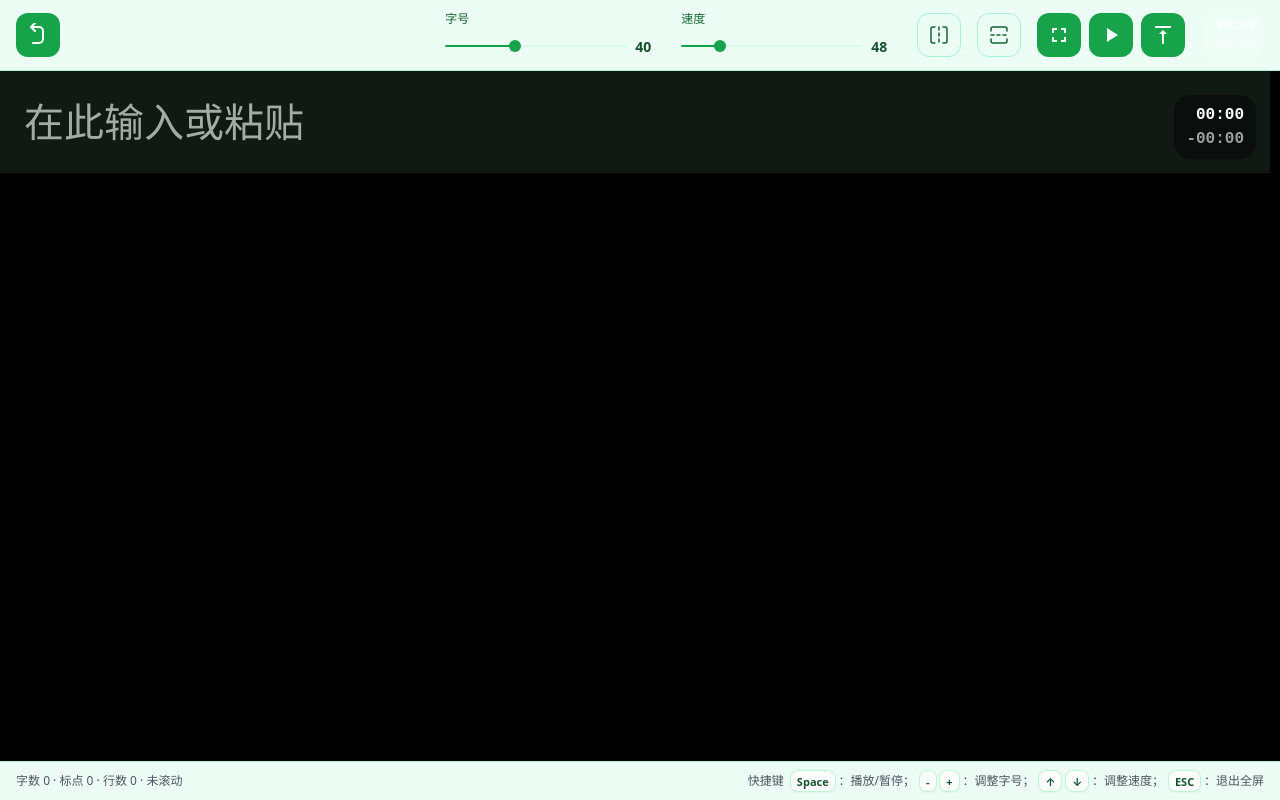
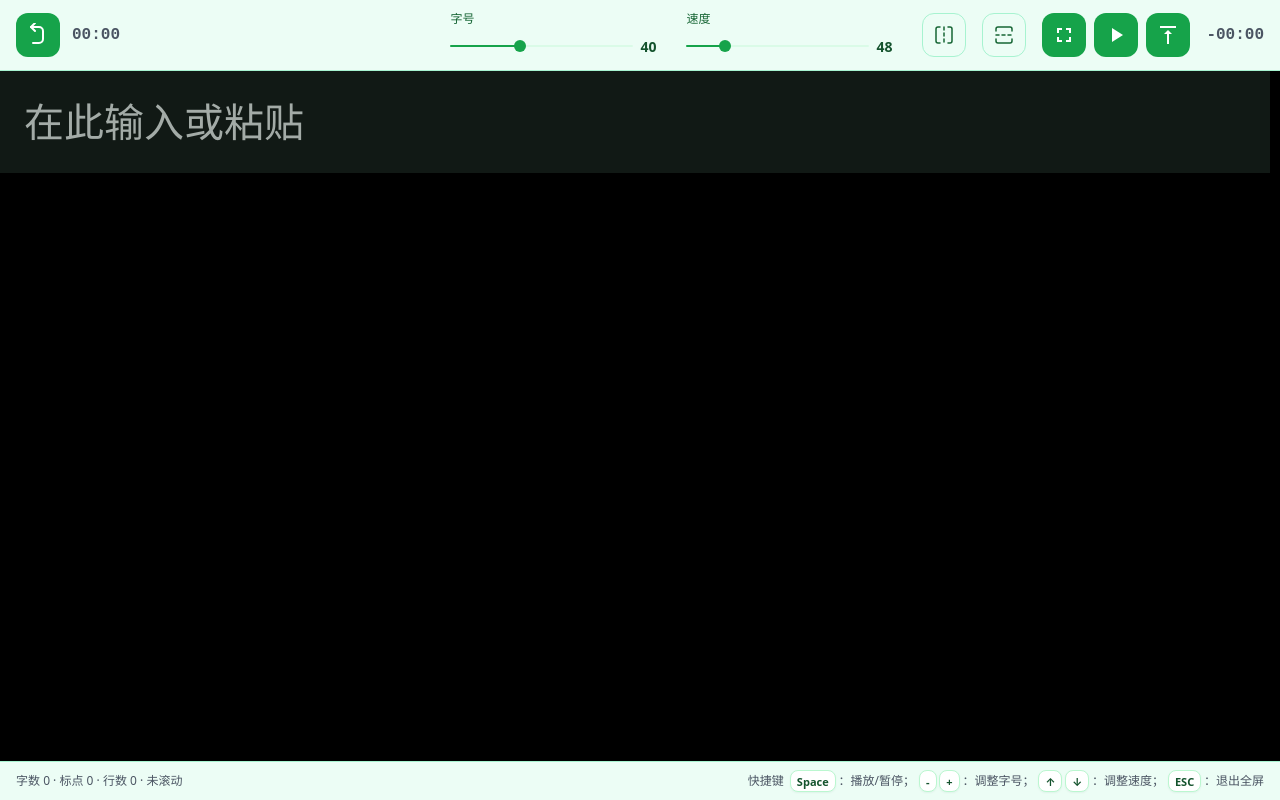
Before and after one commit to lawnpolitic45-jpg/teleprompter-app, a React (Vite) app: page / in a window 1280 px wide. Both pictures are taken after a click on the button "开始提词". Built offline with nearby package versions, Linux system fonts and the light colour scheme.

Commit message:
feat: implement FullscreenOverlay component and integrate into PrompterPage for immersive reading experience

```diff
--- a/src/components/FullscreenOverlay.tsx
+++ b/src/components/FullscreenOverlay.tsx
@@ -9,14 +9,14 @@ import VerticalAlignTop from "@mui/icons-material/VerticalAlignTop";
 import { Box, IconButton, Paper, Stack, Tooltip } from "@mui/material";
 import { useCallback, useEffect, useRef, useState } from "react";
 import { colors } from "../theme";
-import { formatTime } from "../pages/PrompterPage";
 import { PrompterContent } from "./PrompterContent";
 
 const DOCK_SHOW_ZONE = 120;
 const DOCK_HIDE_MS = 2500;
 
 type Props = {
-  timeStats: { elapsed: number; remaining: number };
+  elapsedRef: React.RefObject<HTMLElement | null>;
+  remainingRef: React.RefObject<HTMLElement | null>;
   open: boolean;
   rootRef: React.RefObject<HTMLDivElement | null>;
   scrollRef: React.RefObject<HTMLDivElement | null>;
@@ -34,7 +34,8 @@ type Props = {
 };
 
 export function FullscreenOverlay({
-  timeStats,
+  elapsedRef,
+  remainingRef,
   open,
   rootRef,
   scrollRef,
@@ -119,6 +120,7 @@ export function FullscreenOverlay({
       }}
     >
       <Box
+        ref={elapsedRef}
         sx={{
           position: "absolute",
           top: 32,
@@ -134,9 +136,10 @@ export function FullscreenOverlay({
           textShadow: "0px 2px 8px rgba(0,0,0,0.8)",
         }}
       >
-        {formatTime(timeStats.elapsed)}
+        00:00
       </Box>
       <Box
+        ref={remainingRef}
         sx={{
           position: "absolute",
           top: 32,
@@ -152,7 +155,7 @@ export function FullscreenOverlay({
           textShadow: "0px 2px 8px rgba(0,0,0,0.8)",
         }}
       >
-        -{formatTime(timeStats.remaining)}
+        -00:00
       </Box>
 
       <Box
--- a/src/pages/PrompterPage.tsx
+++ b/src/pages/PrompterPage.tsx
@@ -124,22 +124,30 @@ export function PrompterPage({
 
   const { unitCount, punctuationCount, lineCount } = computeScriptStats(script);
 
-  const [timeStats, setTimeStats] = useState({ elapsed: 0, remaining: 0 });
+  const elapsedRef = useRef<HTMLDivElement>(null);
+  const remainingRef = useRef<HTMLDivElement>(null);
+  const fsElapsedRef = useRef<HTMLDivElement>(null);
+  const fsRemainingRef = useRef<HTMLDivElement>(null);
 
   useEffect(() => {
     const calc = () => {
       const el = fsOpenRef.current ? fsScrollRef.current : previewScrollRef.current;
       if (!el) return;
       const distance = Math.max(0, el.scrollHeight - el.clientHeight);
-      if (distance === 0) {
-        setTimeStats((prev) => (prev.elapsed === 0 && prev.remaining === 0 ? prev : { elapsed: 0, remaining: 0 }));
-        return;
-      }
+      let elapsed = 0;
+      let remaining = 0;
+      if (distance > 0) {
         const current = el.scrollTop;
         const spd = speedRef.current;
-      const elapsedSec = current / spd;
-      const remainingSec = (distance - current) / spd;
-      setTimeStats({ elapsed: elapsedSec, remaining: remainingSec });
+        elapsed = current / spd;
+        remaining = (distance - current) / spd;
+      }
+      const eStr = formatTime(elapsed);
+      const rStr = "-" + formatTime(remaining);
+      if (elapsedRef.current) elapsedRef.current.innerText = eStr;
+      if (remainingRef.current) remainingRef.current.innerText = rStr;
+      if (fsElapsedRef.current) fsElapsedRef.current.innerText = eStr;
+      if (fsRemainingRef.current) fsRemainingRef.current.innerText = rStr;
     };
     calc();
     const iv = setInterval(calc, 250);
@@ -282,6 +290,7 @@ export function PrompterPage({
             px: 2,
           }}
         >
+          <Box sx={{ display: "flex", alignItems: "center", gap: 1 }}>
             <Tooltip title="返回">
               <IconButton
                 onClick={onBackHome}
@@ -297,6 +306,10 @@ export function PrompterPage({
                 <ReturnPathIcon />
               </IconButton>
             </Tooltip>
+            <Box ref={elapsedRef} sx={{ ml: 0.5, fontFamily: "monospace", fontSize: 16, fontWeight: 600, color: colors.secondary }}>
+              00:00
+            </Box>
+          </Box>
 
           <Box
             sx={{
@@ -455,9 +468,8 @@ export function PrompterPage({
                   <VerticalAlignTop />
                 </IconButton>
               </Tooltip>
-              <Box sx={{ ml: 1, display: "flex", flexDirection: "column", alignItems: "flex-end", fontFamily: "monospace", fontSize: 13, fontWeight: 700, color: "#fff", bgcolor: "rgba(255,255,255,0.08)", px: 1, py: 0.5, borderRadius: 1.5 }}>
-                <Box>{formatTime(timeStats.elapsed)}</Box>
-                <Box sx={{ opacity: 0.6 }}>-{formatTime(timeStats.remaining)}</Box>
+              <Box ref={remainingRef} sx={{ ml: 1, fontFamily: "monospace", fontSize: 16, fontWeight: 600, color: colors.secondary }}>
+                -00:00
               </Box>
             </Stack>
           </Box>
@@ -473,29 +485,6 @@ export function PrompterPage({
               flexDirection: "column",
             }}
           >
-            <Box
-              sx={{
-                position: "absolute",
-                top: 24,
-                right: 24,
-                display: "flex",
-                flexDirection: "column",
-                alignItems: "flex-end",
-                fontFamily: "monospace",
-                fontSize: 16,
-                fontWeight: 700,
-                color: "#fff",
-                bgcolor: "rgba(0,0,0,0.4)",
-                px: 1.5,
-                py: 1,
-                borderRadius: 2,
-                pointerEvents: "none",
-                zIndex: 10,
-              }}
-            >
-              <Box>{formatTime(timeStats.elapsed)}</Box>
-              <Box sx={{ opacity: 0.6 }}>-{formatTime(timeStats.remaining)}</Box>
-            </Box>
             <Box
               ref={previewScrollRef}
               sx={{
@@ -613,7 +602,8 @@ export function PrompterPage({
         ) : null}
 
         <FullscreenOverlay
-          timeStats={timeStats}
+          elapsedRef={fsElapsedRef}
+          remainingRef={fsRemainingRef}
           open={fsOpen}
           rootRef={fsRootRef}
           scrollRef={fsScrollRef}
```
Lines whose indentation alone changed are shown as unchanged.
